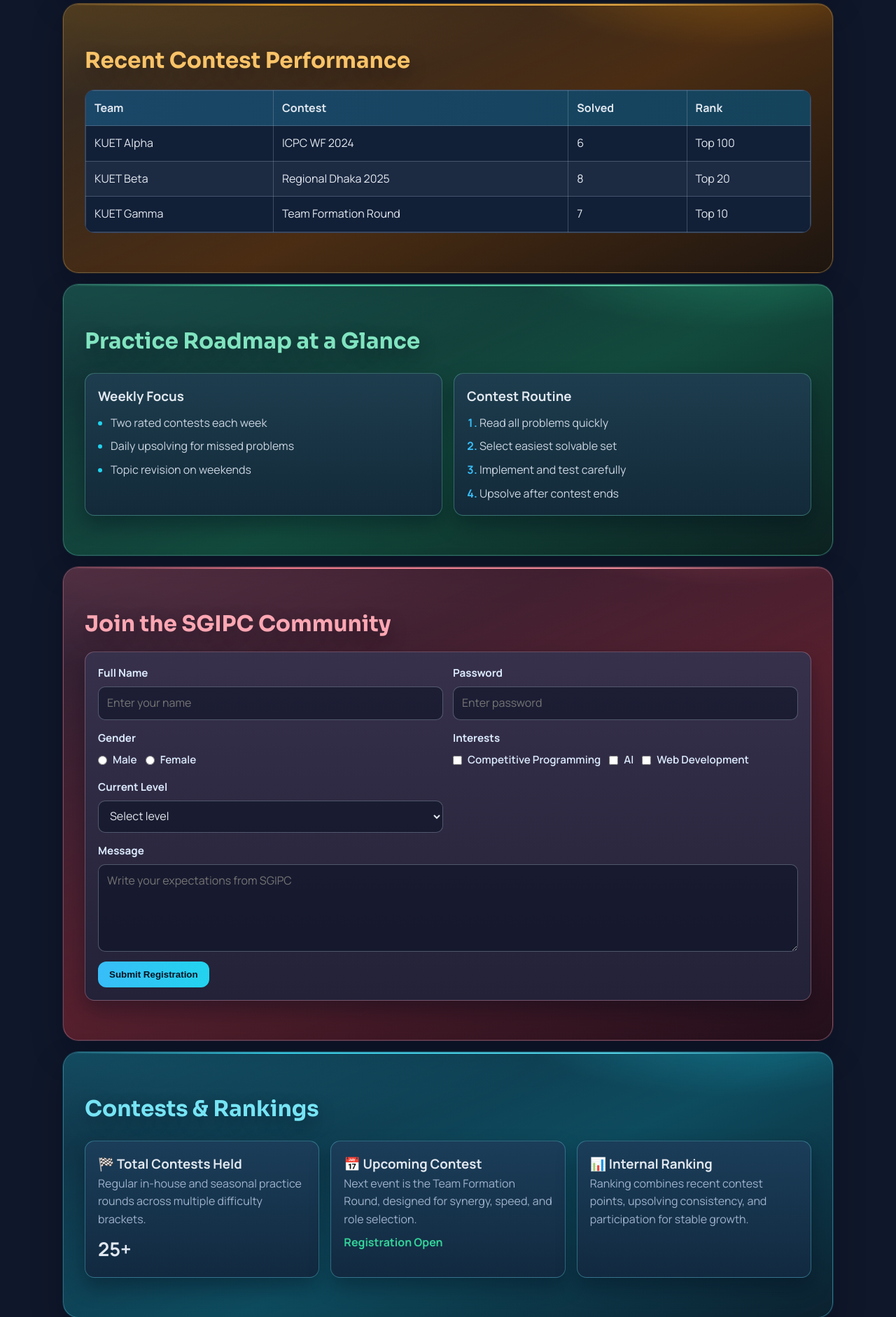
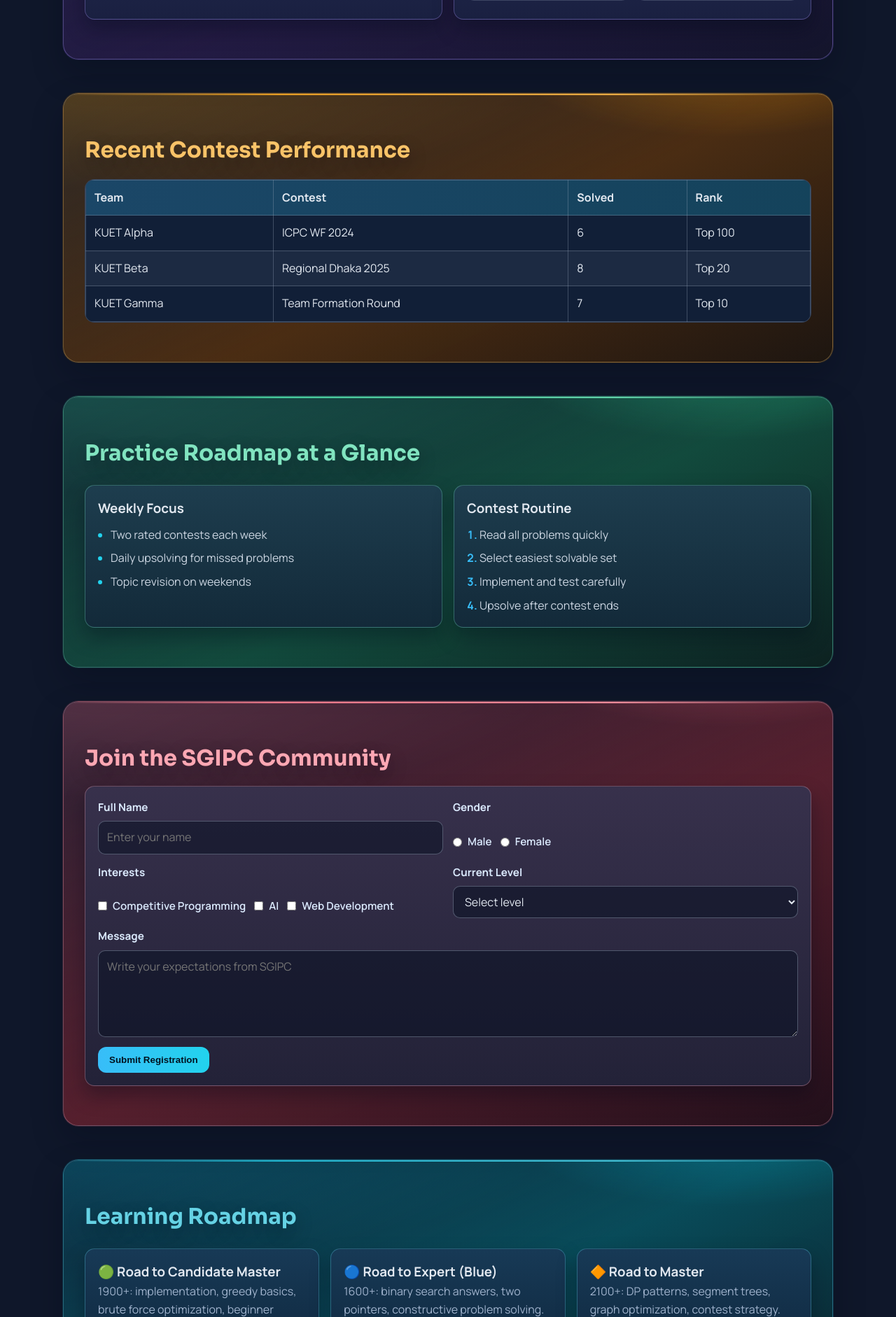
Before and after one commit to ShahariarEmon112/SGIPC_KUET_Website, a PHP site: page /sgipc.html in a window 1280 px wide. Shown: the part 3087-4969 px from the top of the page at 70% size. Run offline with PHP 8.4, Linux system fonts and the light colour scheme.

Commit message:
added updation

```diff
--- a/sgipc.css
+++ b/sgipc.css
@@ -77,7 +77,7 @@ section {
 
 main > section {
   position: relative;
-  margin-top: 16px;
+  margin-top: 48px;
   padding: 56px clamp(14px, 3vw, 30px);
   border: 1px solid
     color-mix(
@@ -97,6 +97,7 @@ main > section {
     0 20px 45px rgba(2, 8, 23, 0.28),
     0 0 0 1px
       color-mix(in srgb, var(--section-accent, var(--a1)) 16%, transparent);
+  scroll-margin-top: 88px;
 }
 
 main > section::before {
--- a/sgipc.html
+++ b/sgipc.html
@@ -38,8 +38,6 @@
               <li><a href="#form-demo">Join Us</a></li>
             </ul>
           </li>
-          <li><a href="#contests">Contests</a></li>
-          <li><a href="#team-update">Team Update</a></li>
           <li><a href="#roadmap">Roadmap</a></li>
           <li><a href="#resources">Resources</a></li>
           <li><a href="#guidelines">Guidelines</a></li>
@@ -64,8 +62,8 @@
             <img
               src="photo1.jpg?v=2"
               alt="ICPC World Final 2024"
-              width="1200"
-              height="800"
+              width="1220"
+              height="726"
               title="ICPC World Final 2024"
             />
           </article>
@@ -74,8 +72,8 @@
             <img
               src="photo2.jpg?v=2"
               alt="ICPC Regional Dhaka 2025"
-              width="1200"
-              height="800"
+              width="1220"
+              height="726"
               title="ICPC Regional Dhaka 2025"
             />
           </article>
@@ -84,8 +82,8 @@
             <img
               src="photo3.jpg?v=2"
               alt="Achievements of SGIPC all together"
-              width="1200"
-              height="800"
+              width="1220"
+              height="726"
               title="Achievements of SGIPC all together"
             />
           </article>
@@ -244,16 +242,6 @@
           </div>
 
           <div class="field">
-            <label for="password">Password</label>
-            <input
-              type="password"
-              id="password"
-              name="password"
-              placeholder="Enter password"
-            />
-          </div>
-
-          <div class="field">
             <p class="field-title">Gender</p>
             <div class="inline-options">
               <label
@@ -309,77 +297,6 @@
             </button>
           </div>
         </form>
-      </section>
-
-      <section id="contests" class="reveal">
-        <h2>Contests & Rankings</h2>
-        <div class="grid-3">
-          <article class="card">
-            <h3>🏁 Total Contests Held</h3>
-            <p class="muted">
-              Regular in-house and seasonal practice rounds across multiple
-              difficulty brackets.
-            </p>
-            <p style="font-size: 1.7rem; font-weight: 700; margin-top: 8px">
-              25+
-            </p>
-          </article>
-          <article class="card">
-            <h3>📅 Upcoming Contest</h3>
-            <p class="muted">
-              Next event is the Team Formation Round, designed for synergy,
-              speed, and role selection.
-            </p>
-            <p style="margin-top: 8px; color: var(--ok); font-weight: 700">
-              Registration Open
-            </p>
-          </article>
-          <article class="card">
-            <h3>📊 Internal Ranking</h3>
-            <p class="muted">
-              Ranking combines recent contest points, upsolving consistency, and
-              participation for stable growth.
-            </p>
-          </article>
-        </div>
-      </section>
-
-      <section id="team-update" class="reveal">
-        <h2>Team Formation Contest Update KUET</h2>
-        <article class="card">
-          <p class="muted">
-            The Team Formation Contest update focuses on building balanced teams
-            for upcoming ICPC practice season at KUET. Participants are being
-            grouped based on recent contest ratings, problem-solving style, and
-            consistency in upsolving.
-          </p>
-          <div class="grid-3 update-grid">
-            <div>
-              <h3>Selection Criteria</h3>
-              <ul class="resource-list">
-                <li>Recent in-house contest performance</li>
-                <li>Codeforces consistency and growth trend</li>
-                <li>Communication and teamwork</li>
-              </ul>
-            </div>
-            <div>
-              <h3>Current Status</h3>
-              <ul class="resource-list">
-                <li>Round 1 screening completed</li>
-                <li>Mock team round in progress</li>
-                <li>Final team list publishing soon</li>
-              </ul>
-            </div>
-            <div>
-              <h3>Next Timeline</h3>
-              <ul class="resource-list">
-                <li>Team lock date: Next Friday</li>
-                <li>Weekly 5-hour simulation starts</li>
-                <li>Mentor assignment after finalization</li>
-              </ul>
-            </div>
-          </div>
-        </article>
       </section>
 
       <section id="roadmap" class="reveal">
@@ -464,6 +381,16 @@
         Competitive Programming Community
       </p>
       <p>Contact: +880 1712-345678</p>
+      <p>
+        Facebook Group:
+        <a
+          class="inline-link"
+          href="https://www.facebook.com/sgipc.kuet"
+          target="_blank"
+          rel="noopener noreferrer"
+          >https://www.facebook.com/sgipc.kuet</a
+        >
+      </p>
     </footer>
 
     <script>
```
Also changed, not shown: photo1.jpg.
